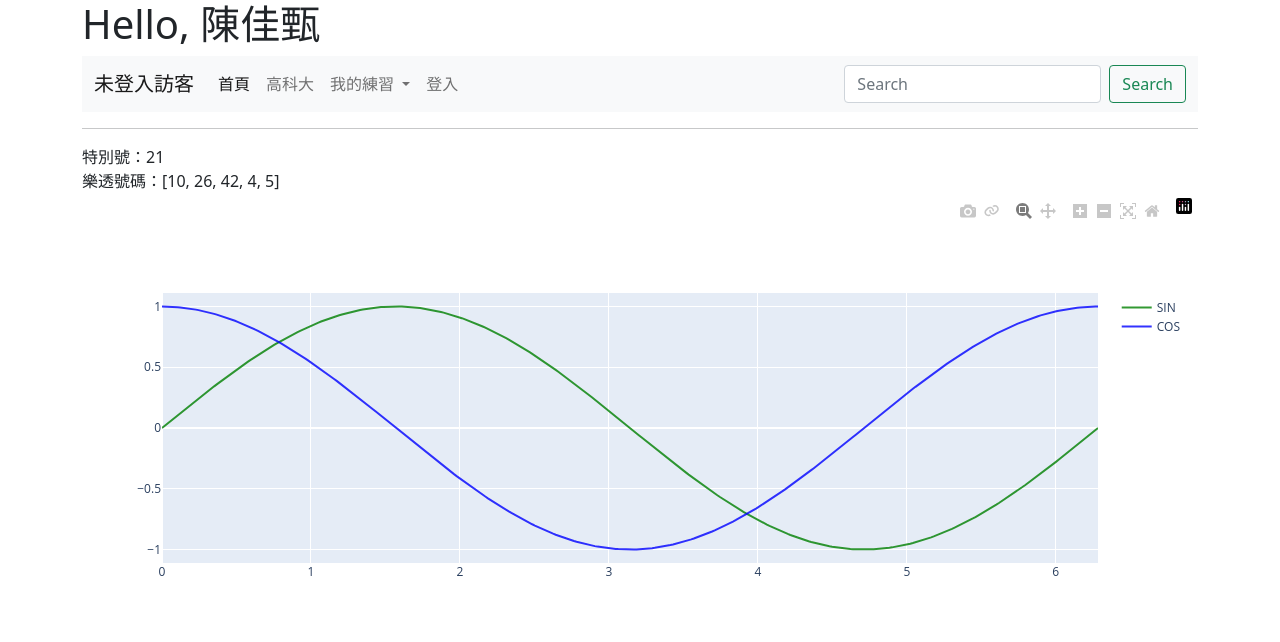
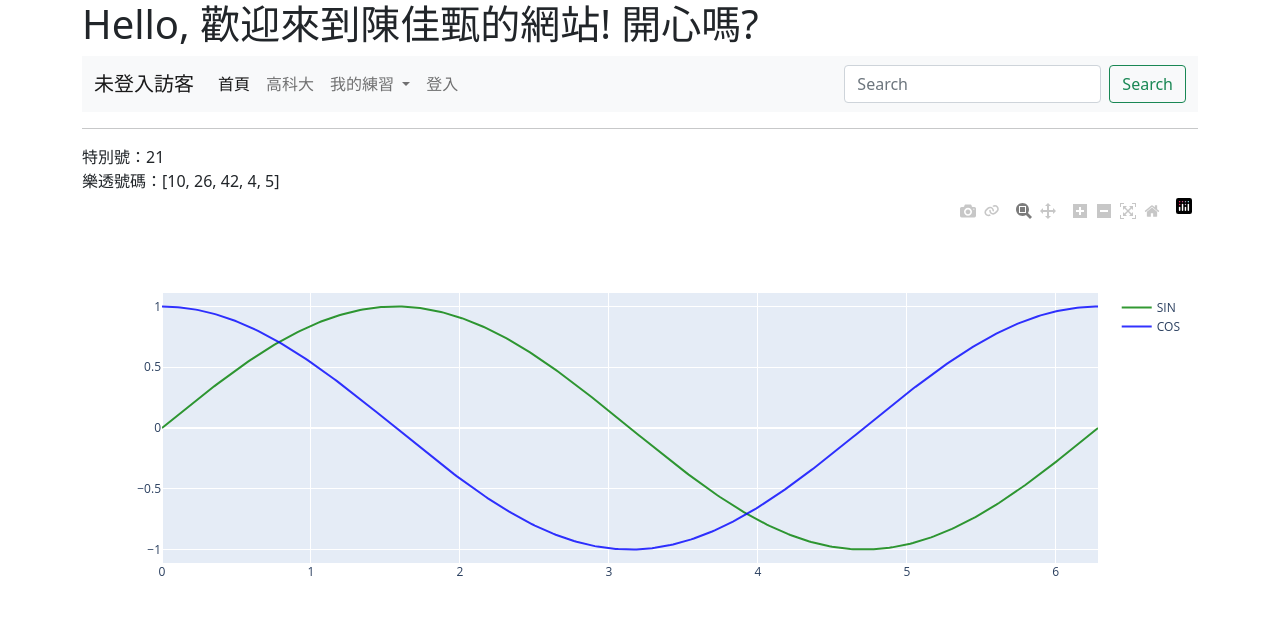
Before and after one commit to JZ-0108/aiwork-202107, a Django app: page / in a window 1280 px wide. Shown: the top 642 px of the page. Run offline with Django 3.2, Linux system fonts and the light colour scheme; some libraries are stand-ins or nearby versions.

Commit message:
index.html updated

```diff
--- a/templates/index.html
+++ b/templates/index.html
@@ -1,7 +1,7 @@
 {% extends "base.html" %}
 
-{% block title %}Hello, world {% endblock %}
-{% block headmessage %} Hello, {{name}} {% endblock %}
+{% block title %} AI人工智慧班專題網站 {% endblock %}
+{% block headmessage %} Hello, 歡迎來到{{name}}的網站! 開心嗎? {% endblock %}
 {% block main %}
   <hr>
       特別號：{{special}}<br>
```
